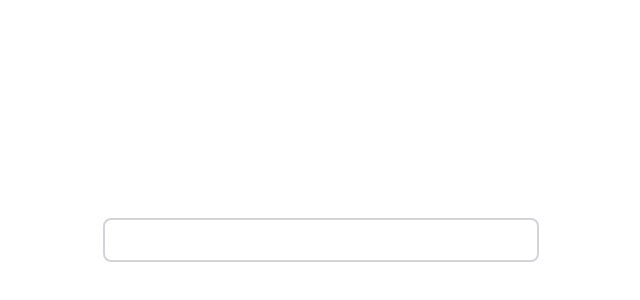
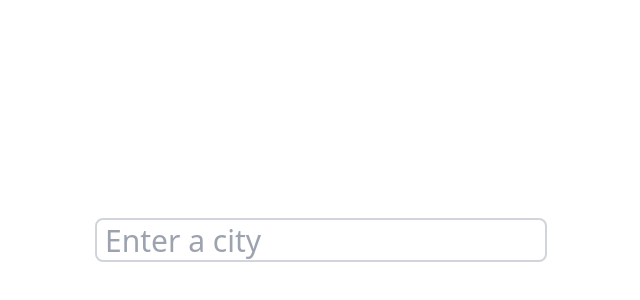
Before and after one commit to AstralRider/react-weather-app, a React (Create React App) app: page / in a window 1280 px wide. Shown: the part 120-420 px from the top of the page, without its empty margins (319-959 px from the left). Built offline with nearby package versions, Linux system fonts and the light colour scheme.

Commit message:
some css changes to searchbar

```diff
--- a/src/Components/Form Component/SearchBar.tsx
+++ b/src/Components/Form Component/SearchBar.tsx
@@ -26,10 +26,11 @@ export function SearchBar({ setLocation }: Props) {
         className="container max-h-40 flex justify-center "
       >
         <input
-          className="outline outline-2 outline-gray-300 rounded-md w-80 h-10 min-w-min text-3xl"
+          className="outline outline-2 outline-gray-300 rounded-md w-80 h-10 min-w-min text-3xl px-2 text-gray-500"
           type="text"
           onChange={handleChange}
           value={search}
+          placeholder="Enter a city"
         />
       </form>
     </div>
```
